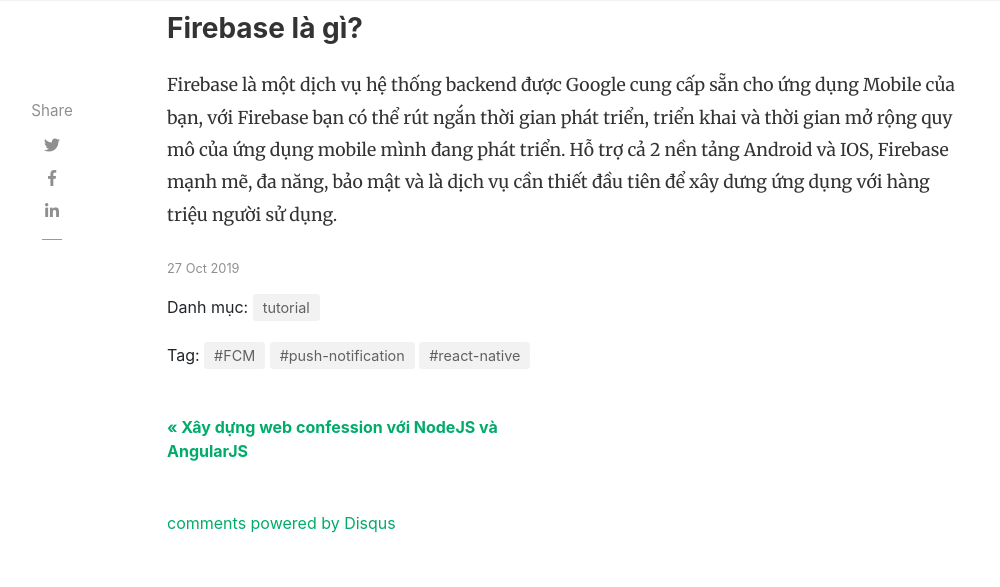
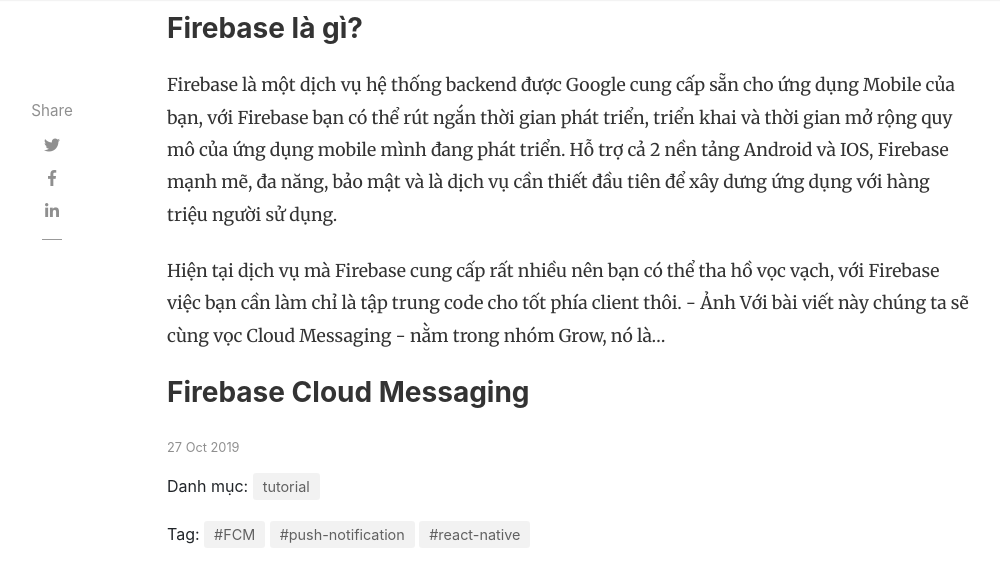
Before and after one commit to tuitucode/tuitucode.github.io, a Jekyll site: the page built from _posts/2019-10-27-push-notification-w-FCM-in-react-native.md, in a window 1280 px wide and 900 px high, scrolled down 2391 px, cut to the strip 0-599 px from the top of the window. Shown: the top 587 px of the strip, without its empty margins (118-1118 px from the left). Built offline with Jekyll 4.4.1, drawn with Linux system fonts in a browser that asks for light colours; nearby versions of some CDN libraries; comment, search, counter and statistics services are not loaded.

Commit message:
Create 2019-10-27-push-notification-w-FCM-in-react-native.md

```diff
--- a/_posts/2019-10-27-push-notification-w-FCM-in-react-native.md
+++ b/_posts/2019-10-27-push-notification-w-FCM-in-react-native.md
@@ -42,3 +42,8 @@
 Đến đây chắc các bạn cũng nắm được push notification là gì rồi đúng không? Vậy tiếp theo chúng ta sẽ dùng FCM để push notification trên Android và iOS, còn vì sao lại dùng FCM? Đương nhiên bạn có nhiều lựa chọn khác như OneSignal nhưng hiện tại mình đang làm app theo phong cách rất 'firebase' nên mình chơi luôn của nó :) Cho bạn này chưa biết về Firebase thì tiếp theo là vài phút quảng cáo...
 ### Firebase là gì?
 Firebase là một dịch vụ hệ thống backend được Google cung cấp sẵn cho ứng dụng Mobile của bạn, với Firebase bạn có thể rút ngắn thời gian phát triển, triển khai và thời gian mở rộng quy mô của ứng dụng mobile mình đang phát triển. Hỗ trợ cả 2 nền tảng Android và IOS, Firebase mạnh mẽ, đa năng, bảo mật và là dịch vụ cần thiết đầu tiên để xây dưng ứng dụng với hàng triệu người sử dụng.
+
+Hiện tại dịch vụ mà Firebase cung cấp rất nhiều nên bạn có thể tha hồ vọc vạch, với Firebase việc bạn cần làm chỉ là tập trung code cho tốt phía client thôi.
+	- Ảnh
+Với bài viết này chúng ta sẽ cùng vọc Cloud Messaging - nằm trong nhóm Grow, nó là...
+### Firebase Cloud Messaging
```
